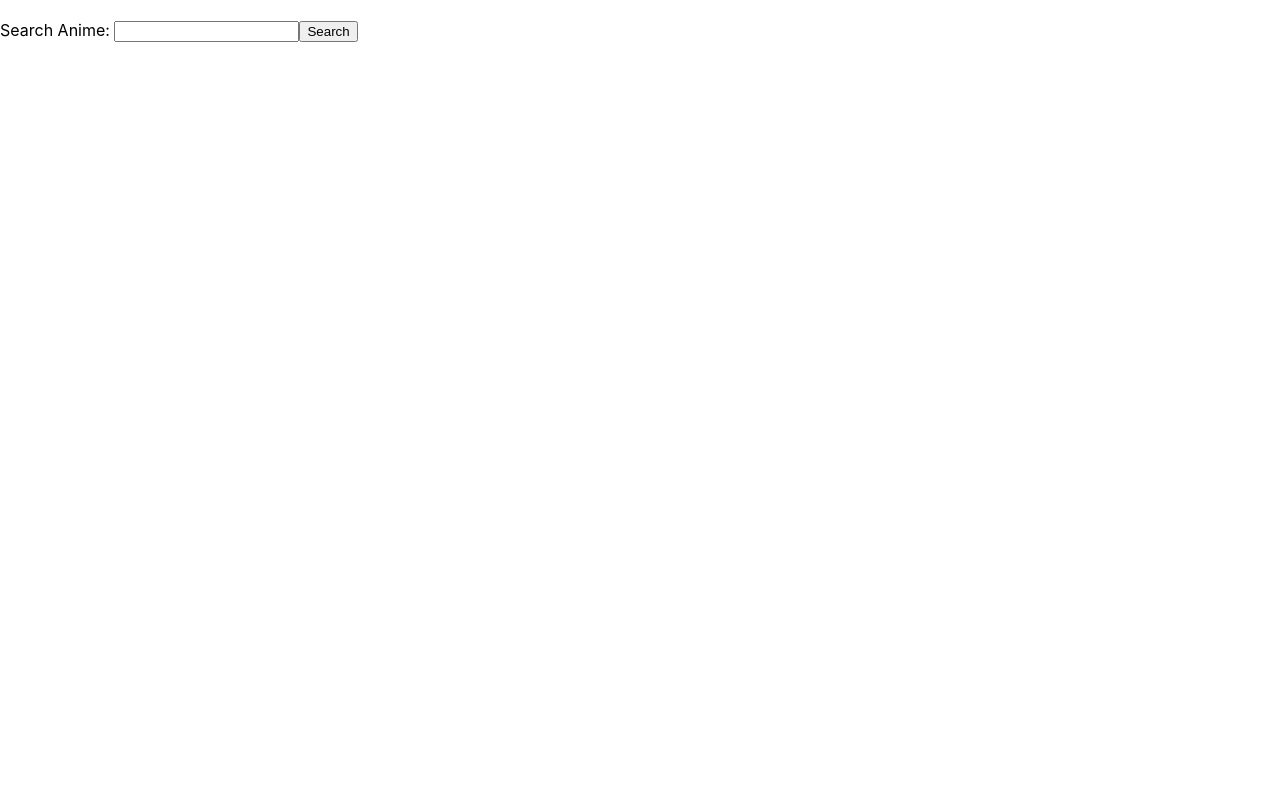
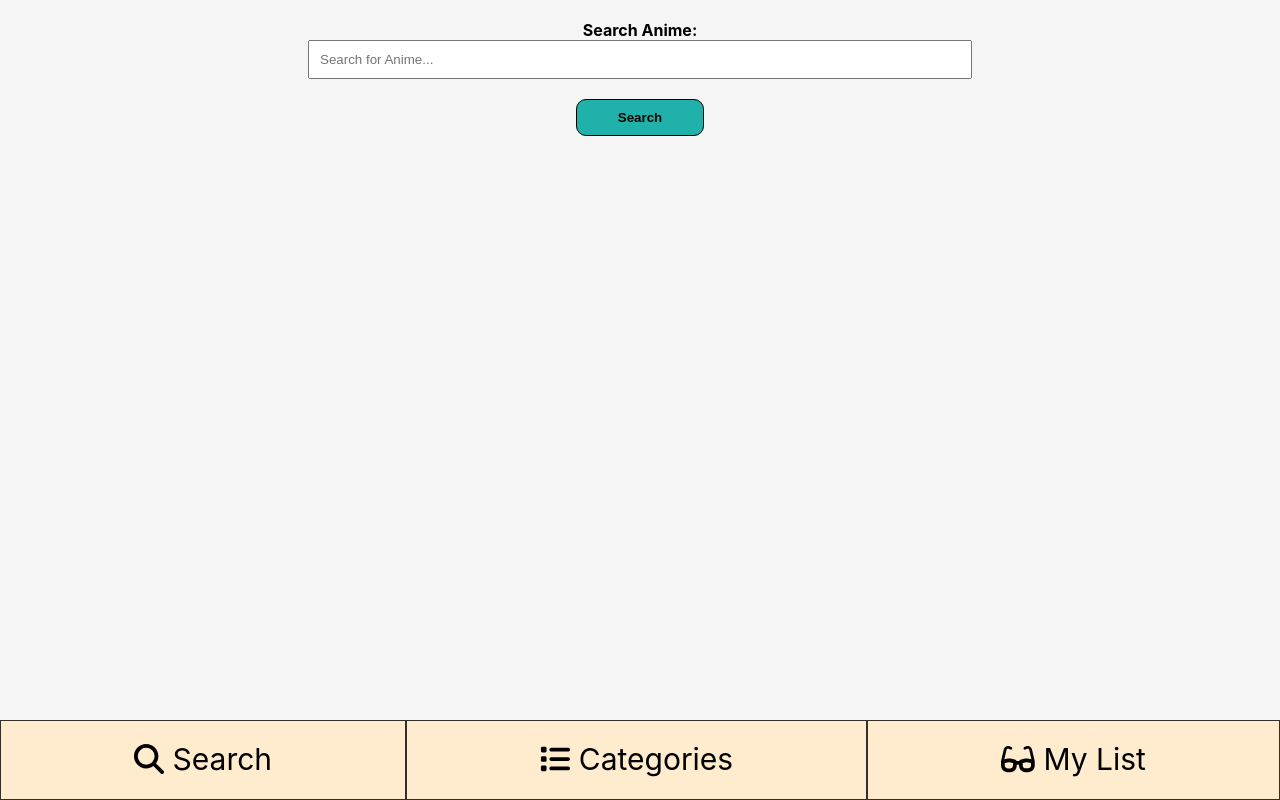
Before and after one commit to lopezbke/animeklb, a React (Create React App) app: page / in a window 1280 px wide. Built offline with nearby package versions, Linux system fonts and the light colour scheme.

Commit message:
Polished anime search, included streaming hyperlinks,site style and added navigation bar.

```diff
--- a/package.json
+++ b/package.json
@@ -3,6 +3,8 @@
   "version": "0.1.0",
   "private": true,
   "dependencies": {
+    "@fortawesome/free-solid-svg-icons": "^6.2.1",
+    "@fortawesome/react-fontawesome": "^0.2.0",
     "@testing-library/jest-dom": "^5.16.5",
     "@testing-library/react": "^13.4.0",
     "@testing-library/user-event": "^13.5.0",
--- /dev/null
+++ b/src/commonFunctions/jsonToArray.js
@@ -0,0 +1,9 @@
+function jsonToArray (json) {
+    const arrayToReturn = [];
+    Object.keys(json.data).forEach(key => {
+      arrayToReturn.push(json.data[key]);
+    });
+    return arrayToReturn;
+  };
+
+  export default jsonToArray;
--- a/src/index.css
+++ b/src/index.css
@@ -1,5 +1,6 @@
 body {
   margin: 0;
+  background-color: whitesmoke;
   font-family: -apple-system, BlinkMacSystemFont, 'Segoe UI', 'Roboto', 'Oxygen',
     'Ubuntu', 'Cantarell', 'Fira Sans', 'Droid Sans', 'Helvetica Neue',
     sans-serif;
--- a/src/pages/categories/categories.js
+++ b/src/pages/categories/categories.js
@@ -1,8 +1,10 @@
+import BottomNav from "../../sharedComponents/bottomNav/bottomNav";
 
 function Categories() {
     return (
       <>
       <h1>categories</h1>
+      <BottomNav />
       </>
     );
   };
--- a/src/pages/search/search.css
+++ b/src/pages/search/search.css
@@ -0,0 +1,36 @@
+ul {
+    list-style-type: none;
+    padding-left: 0;
+}
+
+button {
+    padding: 10px;
+    /* background-color: rgb(243, 233, 205); */
+    background-color: lightseagreen;
+    border-radius: 10px;
+    font-weight: bold;
+    border: 1px solid black;
+    min-width: 10vw;
+}
+
+button:hover {
+    background-color: teal;
+}
+
+input[type="text"] {
+    padding: 10px;
+    min-width: 50vw;
+}
+
+input[type="text"]:hover {
+    border: 2px solid black;
+}
+
+label {
+    font-weight: bold;
+}
+
+.container {
+    text-align: center;
+    margin-bottom: 200px;
+}
--- a/src/pages/search/search.js
+++ b/src/pages/search/search.js
@@ -1,18 +1,20 @@
 import { useEffect, useState } from "react";
 import "./search.css";
-
+import AnimeRow from "../../sharedComponents/animeRow/animeRow.js";
+import BottomNav from "../../sharedComponents/bottomNav/bottomNav";
+import jsonToArray from "../../commonFunctions/jsonToArray";
 function Search() {
-
-  const jsonToArray = (json) => {
-    const arrayToReturn = [];
-    Object.keys(json.data).forEach(key => {
-      arrayToReturn.push(json.data[key]);
-    });
-    console.log(arrayToReturn);
-    return arrayToReturn;
-  };
   let [searchResults, setSearchResults] = useState([]);
   const [searchValue, setSearchValue] = useState("");
+
+  const searchButtonClick = () => {
+    const input = document.getElementById("searchInput").value;
+    setSearchValue(input);
+    if (!input) {
+      alert("A value must be entered in the anime search box to view new results.");
+    }
+  };
+
   useEffect(() => {
     if (searchValue) {
       // TODO: Add error handling.
@@ -20,28 +22,28 @@ function Search() {
         .then((response) => response.json())
         .then((data) => setSearchResults(jsonToArray(data)))
         .catch(error => { console.log(error) });
-    } else {
-      alert("A value must be entered in the anime search box to view new results.");
     }
+
   }, [searchValue])
 
   return (
     <>
+      <div className="container">
         <br></br>
         <label>Search Anime: </label>
-      <input type="text" id="searchInput" />
-      <button type="submit" onClick={() => setSearchValue(document.getElementById("searchInput").value)}>Search</button>
+        <br></br>
+        <input type="text" id="searchInput" placeholder="Search for Anime..." />
+        <br></br>
+        <br></br>
+        <button type="submit" onClick={() => searchButtonClick()}>Search</button>
         <ul>
           {searchResults.map((item, index) => {
-          return <li key={index}>
-            <div>
-              <img src={item.attributes.posterImage.tiny} alt={item.attributes.slug} />
-              <span>{item.attributes.slug}</span>
-            </div>
-          </li>
+            return <li key={index}><AnimeRow anime={item} /></li>
           })
           }
         </ul>
+      </div>
+      <BottomNav />
     </>
   );
 };
--- /dev/null
+++ b/src/sharedComponents/animeRow/animeRow.css
@@ -0,0 +1,56 @@
+.animeRow {
+    max-width: 90vw;
+    overflow: auto;
+    margin: auto;
+    margin-bottom: 20px;
+    background-color: white;
+    box-shadow: rgba(6, 24, 44, 0.4) 0px 0px 0px 2px, rgba(6, 24, 44, 0.65) 0px 4px 6px -1px, rgba(255, 255, 255, 0.08) 0px 1px 0px inset;
+}
+
+img {
+    height: fit-content;
+    width: fit-content;
+}
+
+
+.anime-grid-container {
+    display: grid;
+    grid-template-columns: auto;
+
+}
+
+.anime-grid-item {
+    text-align: left;
+    padding: 10px;
+}
+
+.anime_header {
+    text-transform: uppercase;
+    text-decoration: underline;
+    font-weight: bolder;
+    text-align: center;
+}
+
+.animeLinks {
+    grid-column: span 2;
+    text-align: right;
+}
+
+.animeLinks a {
+    font-size: 12px;
+    margin-right: 10px;
+}
+
+@media only screen and (min-width: 981px) {
+    .anime-grid-container {
+        grid-template-columns: auto auto;
+    }
+
+    .animeRow {
+        width: 70vw;
+    }
+
+    .anime_header {
+        text-align: left;
+    }
+}
--- /dev/null
+++ b/src/sharedComponents/animeRow/animeRow.js
@@ -0,0 +1,63 @@
+import { useEffect, useState } from "react";
+import "./animeRow.css";
+import jsonToArray from "../../commonFunctions/jsonToArray";
+function AnimeRow(param) {
+    const anime = param.anime;
+
+    const [animeLinks, setAnimeLinks] = useState([]);
+
+    const urlFix = (url) => {
+        if (!url) return;
+        if (url.substring(0, 4).toLowerCase() !== "http") {
+            return "https://" + url;
+        }
+        return url;
+    };
+
+    const getStreamerProvider = (url) => {
+        if (url.search("crunchyroll") >= 0) {
+            return "Crunchyroll";
+        }
+        if (url.search("netflix.com") >= 0) {
+            return "Netflix";
+        }
+        if (url.search("hulu.com") >= 0) {
+            return "Hulu";
+        }
+        if (url.search("vrv.co") >= 0) {
+            return "VRV";
+        }
+        if (url.search("animelab.com") >= 0) {
+            return "AnimeLab";
+        }
+        return url;
+    };
+    useEffect(() => {
+        fetch(`https://kitsu.io/api/edge/anime/${anime.id}/streaming-links`)
+            .then((response) => response.json())
+            .then((data) => setAnimeLinks(jsonToArray(data)))
+            .catch(error => { console.log(error) });
+    }, []);
+
+    return (
+        <>
+            <div className="animeRow anime-grid-container">
+                <div className="anime-grid-item"><img src={anime.attributes.posterImage.small} alt={anime.attributes.slug} /></div>
+                <div className="anime-grid-item">
+                    <h2 className="anime_header"><a href={`https://kitsu.io/anime/${anime.attributes.slug}`} target="_blank">{anime.attributes.canonicalTitle}</a></h2>
+                    {/* TODO: Restric Size */}
+                    <p>{anime.attributes.description}</p>
+                </div>
+                <div className="anime-grid-item animeLinks">
+                <a href={`https://kitsu.io/anime/${anime.attributes.slug}`} target="_blank">Kitsu</a>
+                    {animeLinks.map((item, index) => {
+                        return <a key={index} href={urlFix(item.attributes.url)} target="_blank">  {getStreamerProvider(item.attributes.url)} </a>
+                    })
+                    }</div>
+
+            </div>
+        </>
+    );
+};
+
+export default AnimeRow;
--- /dev/null
+++ b/src/sharedComponents/bottomNav/bottomNav.css
@@ -0,0 +1,25 @@
+.bottomNavMainContainer {
+    width: 100vw;
+    height: 10vh;
+    position: fixed;
+    bottom: 0;
+}
+
+.grid-container {
+    display: grid;
+    grid-template-columns: auto auto auto;
+    background-color: blanchedalmond;
+  }
+  .grid-item {
+    background-color: blanchedalmond;
+    border: 1px solid rgba(0, 0, 0, 0.8);
+    padding: 20px;
+    font-size: 30px;
+    text-align: center;
+    color: black;
+    text-decoration: none;
+  }
+
+  .grid-item:hover {
+    background-color: rgb(207, 195, 160);
+  }
--- /dev/null
+++ b/src/sharedComponents/bottomNav/bottomNav.js
@@ -0,0 +1,23 @@
+import { FontAwesomeIcon } from "@fortawesome/react-fontawesome";
+import { faMagnifyingGlass, faList, faGlasses } from "@fortawesome/free-solid-svg-icons";
+import "./bottomNav.css";
+
+import { Link } from "react-router-dom";
+
+function BottomNav() {
+    return (
+        <>
+            <div className="bottomNavMainContainer grid-container">
+                <Link to={"/"} className="grid-item" >
+                    <FontAwesomeIcon icon={faMagnifyingGlass}></FontAwesomeIcon> Search
+                </Link>
+                <Link to={"/Categories"} className="grid-item" >
+                    <FontAwesomeIcon icon={faList}></FontAwesomeIcon> Categories
+                </Link>
+                <div className="grid-item"><FontAwesomeIcon icon={faGlasses}></FontAwesomeIcon> My List</div>
+            </div>
+        </>
+    );
+};
+
+export default BottomNav;
```
Also changed, not shown: 1 other file (tests, documents, lock files or other folders). Lines whose indentation alone changed are shown as unchanged.
